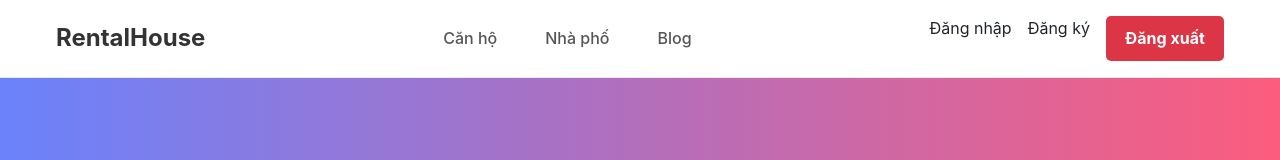
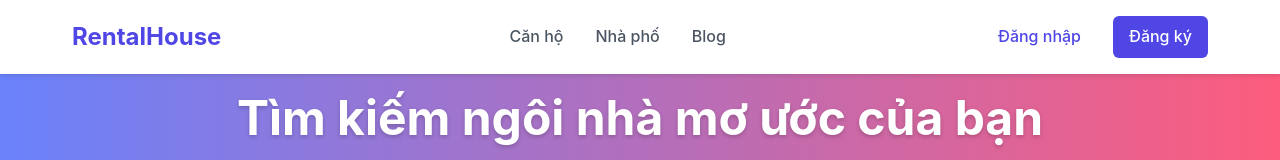
Before and after one commit to MarcoHoang/rental-house-frontend, a React (Vite) app: page / in a window 1280 px wide. Shown: the top 160 px of the page. Built offline with nearby package versions, Linux system fonts and the light colour scheme; no server answers.

Commit message:
match login FE-BE

```diff
--- /dev/null
+++ b/src/api/authService.jsx
@@ -0,0 +1,27 @@
+// src/api/authService.js
+import axios from 'axios';
+
+const API_URL = 'http://localhost:8080/api/auth';
+
+export const authService = {
+    login: async (username, password) => {
+        try {
+            const response = await axios.post(`${API_URL}/login`, {
+                username,
+                password
+            });
+            return response.data;
+        } catch (error) {
+            throw error.response?.data || { message: 'Đăng nhập thất bại' };
+        }
+    },
+
+    register: async (userData) => {
+        try {
+            const response = await axios.post(`${API_URL}/register`, userData);
+            return response.data;
+        } catch (error) {
+            throw error.response?.data || { message: 'Đăng ký thất bại' };
+        }
+    }
+};
--- a/src/components/layout/Header.jsx
+++ b/src/components/layout/Header.jsx
@@ -1,220 +1,213 @@
-import styled from "styled-components";
-import { Link } from "react-router-dom";
-// import { useLocation } from "react-router-dom";
-import { useState } from "react";
+import React, { useState, useEffect } from 'react';
+import { Link, useNavigate } from 'react-router-dom';
+import styled from 'styled-components';
 
-// HeaderWrapper với flexbox để căn chỉnh các phần tử
 const HeaderWrapper = styled.header`
-  background-color: #fff;
-  border-bottom: 1px solid #eaeaea;
-  padding: 1rem 0;
-  box-shadow: 0 2px 4px rgba(0, 0, 0, 0.05);
+    background-color: #ffffff;
+    box-shadow: 0 2px 4px rgba(0, 0, 0, 0.1);
+    position: fixed;
+    width: 100%;
+    top: 0;
+    z-index: 1000;
 `;
 
-// Container để giới hạn chiều rộng và căn giữa nội dung
 const HeaderContainer = styled.div`
     max-width: 1200px;
     margin: 0 auto;
-  padding: 0 1rem;
+    padding: 1rem 2rem;
     display: flex;
     justify-content: space-between;
     align-items: center;
-  gap: 2rem;
-
-  @media (max-width: 768px) {
-    flex-direction: column;
-    gap: 1rem;
-  }
 `;
 
-const Logo = styled.a`
+const Logo = styled(Link)`
     font-size: 1.5rem;
     font-weight: bold;
-  color: #333;
+    color: #4f46e5;
     text-decoration: none;
-  flex-shrink: 0;
-
     &:hover {
-    color: #007bff;
+        color: #4338ca;
     }
 `;
 
 const Nav = styled.nav`
     display: flex;
-  gap: 1rem;
-  flex: 1;
-  justify-content: center;
-
-  @media (max-width: 768px) {
-    justify-content: center;
-    flex-wrap: wrap;
-  }
+    gap: 2rem;
+    margin-left: 2rem;
 `;
 
 const NavLink = styled(Link)`
+    color: #4b5563;
     text-decoration: none;
-  color: #555;
     font-weight: 500;
-  padding: 0.5rem 1rem;
-  border-radius: 5px;
-  transition: background-color 0.2s, color 0.2s;
-  white-space: nowrap;
-
+    transition: color 0.2s;
     &:hover {
-    background-color: #f0f0f0;
-    color: #007bff;
+        color: #4f46e5;
     }
 `;
 
 const AuthButtons = styled.div`
     display: flex;
     gap: 1rem;
-  flex-shrink: 0;
+    align-items: center;
 
-  @media (max-width: 768px) {
-    justify-content: center;
-  }
-`;
-
-const Button = styled(Link)`
-  padding: 0.6rem 1.2rem;
-  border: none;
-  border-radius: 5px;
-  cursor: pointer;
-  font-weight: bold;
-  transition: all 0.2s;
-  white-space: nowrap;
+    .login {
+        color: #4f46e5;
         text-decoration: none;
-  text-align: center;
+        font-weight: 500;
+        padding: 0.5rem 1rem;
+        border-radius: 0.375rem;
+        transition: background-color 0.2s;
 
         &:hover {
-    transform: translateY(-1px);
-  }
-
-  &.login {
-    background-color: transparent;
-    border: 1px solid #007bff;
-    color: #007bff;
-
-    &:hover {
-      background-color: #007bff;
-      color: white;
+            background-color: #eef2ff;
         }
     }
 
-  &.signup {
-    background-color: #007bff;
+    .signup {
+        background-color: #4f46e5;
         color: white;
+        text-decoration: none;
+        font-weight: 500;
+        padding: 0.5rem 1rem;
+        border-radius: 0.375rem;
+        transition: background-color 0.2s;
 
         &:hover {
-      background-color: #0056b3;
+            background-color: #4338ca;
         }
     }
 `;
 
+const UserMenu = styled.div`
+    position: relative;
+    display: flex;
+    align-items: center;
+    gap: 1rem;
+`;
 
+const UserAvatar = styled.div`
+  width: 36px;
+  height: 36px;
+  border-radius: 50%;
+  background-color: #e0e7ff;
+  color: #4f46e5;
+  display: flex;
+  align-items: center;
+  justify-content: center;
+  font-weight: 600;
+  cursor: pointer;
+  text-transform: uppercase;
+`;
 
+const DropdownMenu = styled.div`
+  position: absolute;
+  top: 100%;
+  right: 0;
+  background: white;
+  border-radius: 0.5rem;
+  box-shadow: 0 4px 6px -1px rgba(0, 0, 0, 0.1), 0 2px 4px -1px rgba(0, 0, 0, 0.06);
+  min-width: 200px;
+  z-index: 50;
+  margin-top: 0.5rem;
+  display: ${({ isOpen }) => (isOpen ? 'block' : 'none')};
+`;
+
+const DropdownItem = styled(Link)`
+  display: block;
+  padding: 0.75rem 1rem;
+  color: #4b5563;
+  text-decoration: none;
+  transition: background-color 0.2s;
+
+  &:hover {
+    background-color: #f9fafb;
+    color: #4f46e5;
+  }
+`;
+
+const LogoutButton = styled.button`
+  width: 100%;
+  text-align: left;
+  padding: 0.75rem 1rem;
+  background: none;
+  border: none;
+  color: #ef4444;
+  cursor: pointer;
+  font-size: 0.875rem;
+  transition: background-color 0.2s;
+
+  &:hover {
+    background-color: #fef2f2;
+  }
+`;
 
 const Header = () => {
+    const [isLoggedIn, setIsLoggedIn] = useState(false);
+    const [showDropdown, setShowDropdown] = useState(false);
+    const [username, setUsername] = useState('');
+    const navigate = useNavigate();
 
-  // 1. Thêm state để quản lý hiển thị dialog xác nhận
-// eslint-disable-next-line no-undef,react-hooks/rules-of-hooks
-  const [showLogoutConfirm, setShowLogoutConfirm] = useState(false);
+    useEffect(() => {
+        const token = localStorage.getItem('token');
+        const storedUsername = localStorage.getItem('username');
+        if (token && storedUsername) {
+            setIsLoggedIn(true);
+            setUsername(storedUsername);
+        }
+    }, []);
 
-// 2. Thêm hàm xử lý đăng xuất
     const handleLogout = () => {
-    // Xóa token hoặc thông tin đăng nhập trong localStorage
         localStorage.removeItem('token');
-    // Chuyển hướng về trang chủ
-    window.location.href = '/';
+        localStorage.removeItem('username');
+        setIsLoggedIn(false);
+        setShowDropdown(false);
+        navigate('/');
+    };
+
+    const getInitials = (name) => {
+        return name ? name.charAt(0).toUpperCase() : 'U';
     };
 
     return (
-
-
         <HeaderWrapper>
             <HeaderContainer>
-        <Logo href="/">RentalHouse</Logo>
+                <Logo to="/">RentalHouse</Logo>
                 <Nav>
-          <NavLink href="/cho-thue-can-ho">Căn hộ</NavLink>
-          <NavLink href="/cho-thue-nha-pho">Nhà phố</NavLink>
-          <NavLink href="/blog">Blog</NavLink>
+                    <NavLink to="/cho-thue-can-ho">Căn hộ</NavLink>
+                    <NavLink to="/cho-thue-nha-pho">Nhà phố</NavLink>
+                    <NavLink to="/blog">Blog</NavLink>
                 </Nav>
+
+                {isLoggedIn ? (
+                    <UserMenu>
+                        <UserAvatar onClick={() => setShowDropdown(!showDropdown)}>
+                            {getInitials(username)}
+                        </UserAvatar>
+                        <DropdownMenu isOpen={showDropdown}>
+                            <DropdownItem to="/profile" onClick={() => setShowDropdown(false)}>
+                                Thông tin cá nhân
+                            </DropdownItem>
+                            <DropdownItem to="/my-properties" onClick={() => setShowDropdown(false)}>
+                                Tin đăng của tôi
+                            </DropdownItem>
+                            <DropdownItem to="/saved" onClick={() => setShowDropdown(false)}>
+                                Đã lưu
+                            </DropdownItem>
+                            <div style={{ borderTop: '1px solid #e5e7eb' }}></div>
+                            <LogoutButton onClick={handleLogout}>Đăng xuất</LogoutButton>
+                        </DropdownMenu>
+                    </UserMenu>
+                ) : (
                     <AuthButtons>
-          <Link to="/login" className="login">Đăng nhập</Link>
-          <Link to="/register" className="signup">Đăng ký</Link>
-
-          <button
-              onClick={() => setShowLogoutConfirm(true)}
-              style={{
-                padding: '0.6rem 1.2rem',
-                backgroundColor: '#dc3545',
-                color: 'white',
-                border: 'none',
-                borderRadius: '5px',
-                cursor: 'pointer',
-                fontWeight: 'bold'
-              }}
-          >
-            Đăng xuất
-          </button>
-
+                        <Link to="/login" className="login">
+                            Đăng nhập
+                        </Link>
+                        <Link to="/register" className="signup">
+                            Đăng ký
+                        </Link>
                     </AuthButtons>
-        {/*3. Thêm dialog xác nhận*/}
-        {showLogoutConfirm && (
-            <div style={{
-              position: 'fixed',
-              top: 0,
-              left: 0,
-              right: 0,
-              bottom: 0,
-              backgroundColor: 'rgba(0,0,0,0.5)',
-              display: 'flex',
-              justifyContent: 'center',
-              alignItems: 'center',
-              zIndex: 1000
-            }}>
-              <div style={{
-                backgroundColor: 'white',
-                padding: '20px',
-                borderRadius: '8px',
-                textAlign: 'center'
-              }}>
-                <p>Bạn có chắc chắn muốn đăng xuất?</p>
-                <div style={{ marginTop: '20px' }}>
-                  <button
-                      onClick={handleLogout}
-                      style={{
-                        padding: '8px 16px',
-                        margin: '0 10px',
-                        backgroundColor: '#007bff',
-                        color: 'white',
-                        border: 'none',
-                        borderRadius: '4px',
-                        cursor: 'pointer'
-                      }}
-                  >
-                    Có
-                  </button>
-                  <button
-                      onClick={() => setShowLogoutConfirm(false)}
-                      style={{
-                        padding: '8px 16px',
-                        margin: '0 10px',
-                        backgroundColor: '#dc3545',
-                        color: 'white',
-                        border: 'none',
-                        borderRadius: '4px',
-                        cursor: 'pointer'
-                      }}
-                  >
-                    Hủy
-                  </button>
-                </div>
-              </div>
-            </div>
                 )}
-
             </HeaderContainer>
         </HeaderWrapper>
     );
--- a/src/components/login-register/Login.jsx
+++ b/src/components/login-register/Login.jsx
@@ -1,21 +1,22 @@
-import { useEffect, useState } from 'react';
-import { useLocation } from 'react-router-dom';
-import axios from 'axios';
+// src/components/login-register/Login.jsx
+import { useState } from 'react';
+import { useNavigate } from 'react-router-dom';
+import { authService } from '../../api/authService';
 
 function Login() {
-    const [formData, setFormData] = useState({ username: '', password: '' });
+    const [formData, setFormData] = useState({
+        username: '',
+        password: ''
+    });
     const [message, setMessage] = useState('');
     const [isError, setIsError] = useState(false);
-    const location = useLocation();
-
-    useEffect(() => {
-        const params = new URLSearchParams(location.search);
-        const username = params.get('username') || '';
-        setFormData((prev) => ({ ...prev, username }));
-    }, [location]);
+    const navigate = useNavigate();
 
     const handleChange = (e) => {
-        setFormData({ ...formData, [e.target.name]: e.target.value });
+        setFormData({
+            ...formData,
+            [e.target.name]: e.target.value
+        });
     };
 
     const handleSubmit = async (e) => {
@@ -23,90 +24,88 @@ function Login() {
         setMessage('');
         setIsError(false);
 
-        if (!formData.username || !formData.password) {
-            setMessage('Vui lòng điền đầy đủ các trường');
-            setIsError(true);
-            return;
-        }
+        try {
+            const response = await authService.login(
+                formData.username,
+                formData.password
+            );
 
-        try {
-            const response = await axios.post('http://localhost:8080/api/auth/login', formData);
-            setMessage(response.data.message || 'Đăng nhập thành công');
+            // Lưu token vào localStorage
+            localStorage.setItem('token', response.data);
+            setMessage('Đăng nhập thành công!');
             setIsError(false);
-            localStorage.setItem('token', response.data.data);
+
+            // Chuyển hướng về trang chủ sau 1 giây
             setTimeout(() => {
-                alert('Đăng nhập thành công! Token đã được lưu.');
+                navigate('/');
             }, 1000);
+
         } catch (error) {
-            setMessage(error.response?.data?.message || 'Lỗi kết nối server');
+            setMessage(error.message || 'Đăng nhập thất bại');
             setIsError(true);
         }
     };
 
     return (
-        <div className="max-w-md mx-auto mt-10 p-6 bg-white rounded-lg shadow-lg">
-            <h2 className="text-2xl font-bold mb-6 text-center">Đăng Nhập</h2>
-            <form onSubmit={handleSubmit}>
-                <div className="mb-4">
-                    <label htmlFor="username" className="block text-sm font-medium text-gray-700">
-                        Username (*)
+        <div className="min-h-screen flex items-center justify-center bg-gray-50 py-12 px-4 sm:px-6 lg:px-8">
+            <div className="max-w-md w-full space-y-8">
+                <div>
+                    <h2 className="mt-6 text-center text-3xl font-extrabold text-gray-900">
+                        Đăng nhập tài khoản
+                    </h2>
+                </div>
+                <form className="mt-8 space-y-6" onSubmit={handleSubmit}>
+                    <div className="rounded-md shadow-sm -space-y-px">
+                        <div>
+                            <label htmlFor="username" className="sr-only">
+                                Tên đăng nhập
                             </label>
                             <input
+                                id="username"
+                                name="username"
                                 type="text"
-                        name="username"
-                        id="username"
+                                required
+                                className="appearance-none rounded-none relative block w-full px-3 py-2 border border-gray-300 placeholder-gray-500 text-gray-900 rounded-t-md focus:outline-none focus:ring-indigo-500 focus:border-indigo-500 focus:z-10 sm:text-sm"
+                                placeholder="Tên đăng nhập"
                                 value={formData.username}
                                 onChange={handleChange}
-                        className="mt-1 p-2 w-full border rounded-md"
-                        required
                             />
                         </div>
-                <div className="mb-4">
-                    <label htmlFor="password" className="block text-sm font-medium text-gray-700">
-                        Mật khẩu (*)
+                        <div>
+                            <label htmlFor="password" className="sr-only">
+                                Mật khẩu
                             </label>
                             <input
+                                id="password"
+                                name="password"
                                 type="password"
-                        name="password"
-                        id="password"
+                                required
+                                className="appearance-none rounded-none relative block w-full px-3 py-2 border border-gray-300 placeholder-gray-500 text-gray-900 rounded-b-md focus:outline-none focus:ring-indigo-500 focus:border-indigo-500 focus:z-10 sm:text-sm"
+                                placeholder="Mật khẩu"
                                 value={formData.password}
                                 onChange={handleChange}
-                        className="mt-1 p-2 w-full border rounded-md"
-                        required
                             />
                         </div>
+                    </div>
+
+                    {message && (
+                        <div className={`rounded-md ${isError ? 'bg-red-50' : 'bg-green-50'} p-4`}>
+                            <div className={`text-sm ${isError ? 'text-red-700' : 'text-green-700'}`}>
+                                {message}
+                            </div>
+                        </div>
+                    )}
+
+                    <div>
                         <button
                             type="submit"
-                    className="w-full bg-green-500 text-white p-2 rounded-md hover:bg-green-600"
+                            className="group relative w-full flex justify-center py-2 px-4 border border-transparent text-sm font-medium rounded-md text-white bg-indigo-600 hover:bg-indigo-700 focus:outline-none focus:ring-2 focus:ring-offset-2 focus:ring-indigo-500"
                         >
-                    Đăng Nhập
+                            Đăng nhập
                         </button>
-                <button
-                    type="button"
-                    className="w-full mt-3 bg-red-500 text-white p-2 rounded-md hover:bg-red-600 flex items-center justify-center gap-2"
-                >
-                    <svg width="20" height="20" viewBox="0 0 48 48" className="inline" fill="none" xmlns="http://www.w3.org/2000/svg">
-                        <g>
-                            <path d="M44.5 20H24V28.5H36.9C35.2 33.1 30.2 36 24 36C16.3 36 10 29.7 10 22C10 14.3 16.3 8 24 8C27.1 8 29.9 9.1 32.1 10.9L38.1 5C34.4 1.9 29.5 0 24 0C10.7 0 0 10.7 0 24C0 37.3 10.7 48 24 48C37.3 48 48 37.3 48 24C48 22.3 47.8 20.7 47.5 19.1L44.5 20Z" fill="#FFC107"/>
-                            <path d="M6.3 14.7L13.7 20.1C15.7 15.7 19.5 12.5 24 12.5C26.6 12.5 29 13.5 30.8 15.1L37.2 9.2C33.7 5.9 29.1 4 24 4C16.3 4 10 10.3 10 18C10 19.3 10.2 20.6 10.5 21.8L6.3 14.7Z" fill="#FF3D00"/>
-                            <path d="M24 44C29.1 44 33.7 42.1 37.2 38.8L30.8 32.9C29 34.5 26.6 35.5 24 35.5C19.5 35.5 15.7 32.3 13.7 27.9L6.3 33.3C10.2 39.1 16.3 44 24 44Z" fill="#4CAF50"/>
-                            <path d="M47.5 19.1H44.5V20H24V28.5H36.9C36.1 30.7 34.7 32.6 32.8 34L39.2 39.9C42.7 36.7 44.9 32.1 44.9 27C44.9 25.3 44.7 23.7 44.5 22.1L47.5 19.1Z" fill="#1976D2"/>
-                        </g>
-                    </svg>
-                    Đăng nhập bằng Google
-                </button>
+                    </div>
                 </form>
-            {message && (
-                <p className={`mt-4 text-center ${isError ? 'text-red-500' : 'text-green-500'}`}>
-                    {message}
-                </p>
-            )}
-            <p className="mt-4 text-center">
-                Chưa có tài khoản?{' '}
-                <a href="/register" className="text-blue-500 hover:underline">
-                    Đăng ký
-                </a>
-            </p>
+            </div>
         </div>
     );
 }
```
Also changed, not shown: src/main.jsx (+14 -0 lines), 1 other file (tests, documents, lock files or other folders). Lines whose indentation alone changed are shown as unchanged.
